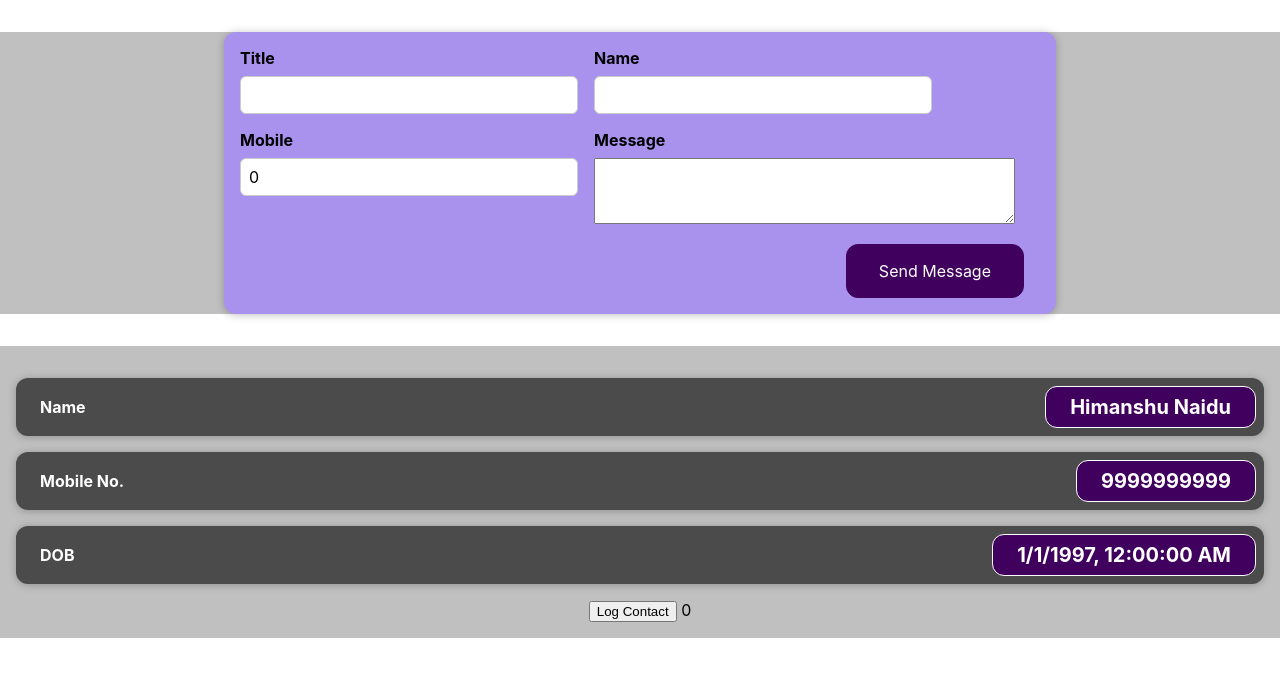
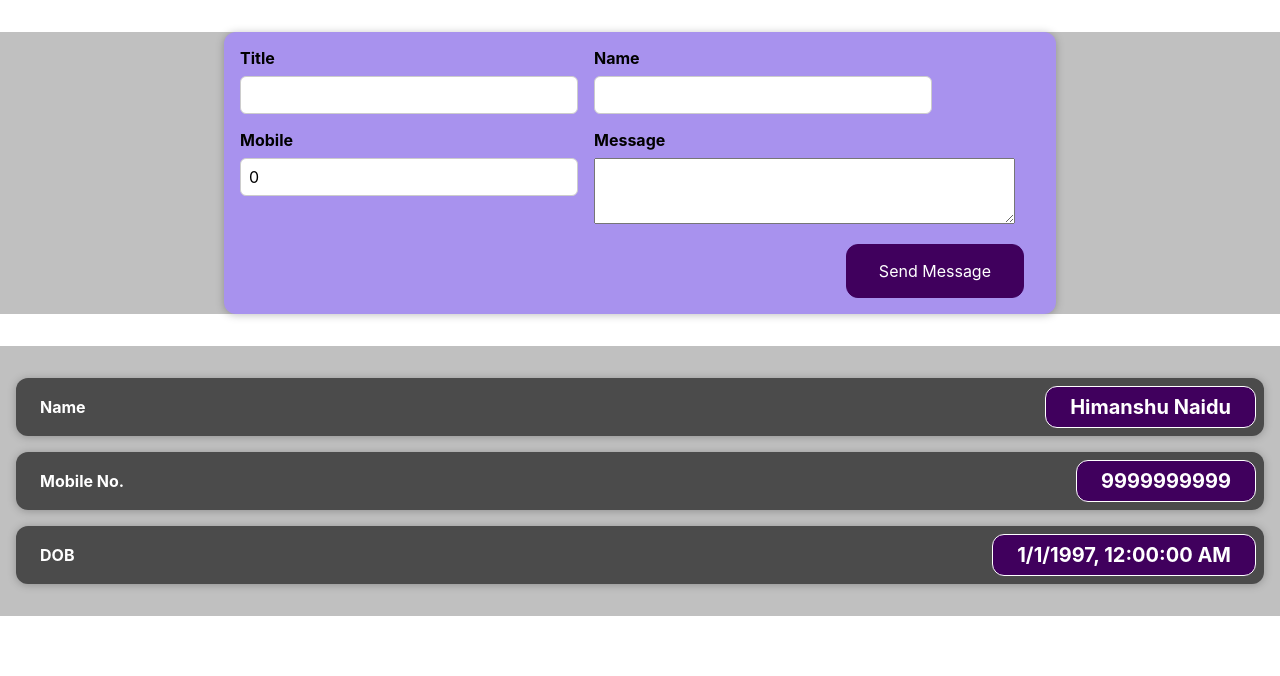
Before and after one commit to himanshunaidu/practice_site, a React (Create React App) app in the folder frontend/: page / in a window 1280 px wide. Shown: the top 676 px of the page. Built offline with nearby package versions, Linux system fonts and the light colour scheme.

Commit message:
Stateful lists

```diff
--- a/frontend/src/App.js
+++ b/frontend/src/App.js
@@ -5,31 +5,12 @@ import Contact from "./components/ContactList/ContactList";
 import Connect from "./components/Connect/Connect";
 
 const App = () => {
-  const contacts = [
-    {
-      id: "e1",
-      field: "Name",
-      value: "Himanshu Naidu",
-      date: new Date(2020, 7, 14),
-    },
-    {
-      id: "e2",
-      field: "Mobile No.",
-      value: 9999999999,
-    },
-    {
-      id: "e3",
-      field: "DOB",
-      value: new Date(1997, 0, 1).toLocaleString(),
-    },
-  ];
-
   console.log(React.version);
 
   return (
     <div className="App">
       <Connect></Connect>
-      <Contact contactDetails={contacts}></Contact>
+      <Contact></Contact>
     </div>
   );
 };
--- a/frontend/src/components/Connect/Connect.js
+++ b/frontend/src/components/Connect/Connect.js
@@ -1,12 +1,18 @@
 import React, { useState } from "react";
 import "./Connect.css";
 import ConnectForm from "./ConnectForm/ConnectForm";
+import ConnectMessage from "../../models/Connect/connect";
 
 const Connect = (props) => {
+  const sendMessage = (title, name, mobile, message) => {
+    const connectMessage = new ConnectMessage(title, name, mobile, message);
+    console.log(connectMessage);
+  };
+
   return (
     <div style={{ backgroundColor: "silver" }}>
       <div className="connect">
-        <ConnectForm></ConnectForm>
+        <ConnectForm sendMessage={sendMessage}></ConnectForm>
       </div>
     </div>
   );
--- a/frontend/src/components/Connect/ConnectForm/ConnectForm.js
+++ b/frontend/src/components/Connect/ConnectForm/ConnectForm.js
@@ -43,8 +43,7 @@ const ConnectForm = (props) => {
 
   const formSubmitHandler = (event) => {
     event.preventDefault(); //This prevents the form from re-loading the page
-    const connectMessage = new ConnectMessage(title, name, mobile, message);
-    console.log(connectMessage.inspect());
+    props.sendMessage(title, name, mobile, message);
   };
 
   return (
--- a/frontend/src/components/ContactList/ContactList.js
+++ b/frontend/src/components/ContactList/ContactList.js
@@ -3,27 +3,42 @@ import React, { useState } from "react";
 import "./ContactList.css";
 import ContactField from "./ContactField/ContactField";
 
+const INITIAL_CONTACTS = [
+  {
+    id: "e1",
+    field: "Name",
+    value: "Himanshu Naidu",
+    date: new Date(2020, 7, 14),
+  },
+  {
+    id: "e2",
+    field: "Mobile No.",
+    value: 9999999999,
+  },
+  {
+    id: "e3",
+    field: "DOB",
+    value: new Date(1997, 0, 1).toLocaleString(),
+  },
+];
+
 const Contact = (props) => {
-  const [counter, setCounter] = useState(0);
-
-  const listButtonClickHandler = () => {
-    setCounter(counter + 1);
-  };
+  const [contacts, setContacts] = useState(INITIAL_CONTACTS);
 
   return (
     <div className="contact-list">
-      {props.contactDetails.map((contactField) => {
+      {contacts.map((contactField) => {
         return (
           <ContactField
-            key={contactField.id}
+            key={contactField.id} //key will be a unique identifier. Do not use index of array element as that can change
             field={contactField.field}
             value={contactField.value}
           ></ContactField>
         );
       })}
-      <div>
+      {/* <div>
         <button onClick={listButtonClickHandler}>Log Contact</button> {counter}
-      </div>
+      </div> */}
     </div>
   );
 };
--- a/frontend/src/models/Connect/connect.js
+++ b/frontend/src/models/Connect/connect.js
@@ -7,7 +7,7 @@ class ConnectMessage {
   }
 
   inspect() {
-    //Overrides the console.log functionality
+    //Overrides the console.log functionality (maybe)
     return this.title + this.name + this.mobile + this.message;
   }
 }
```
